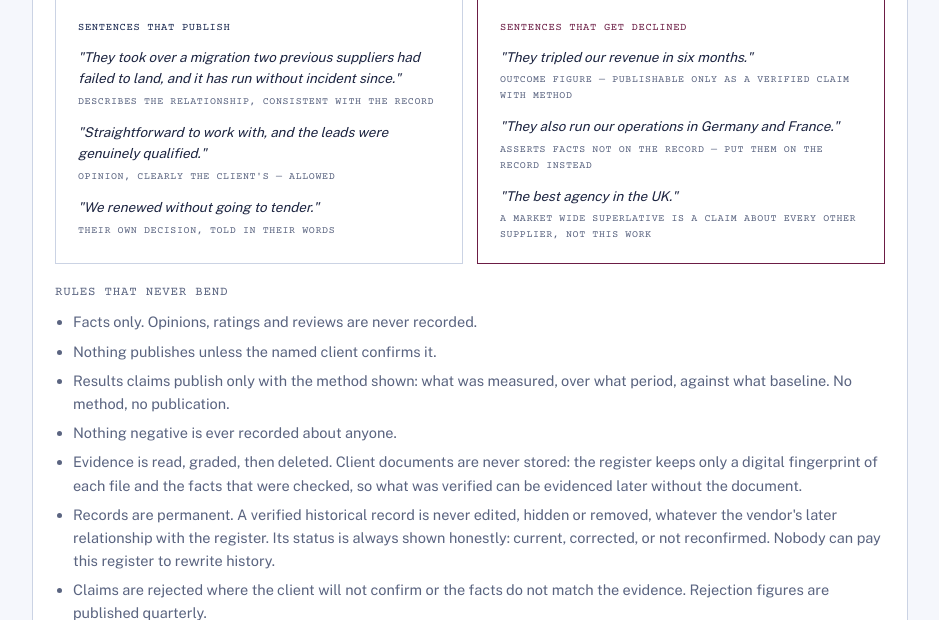
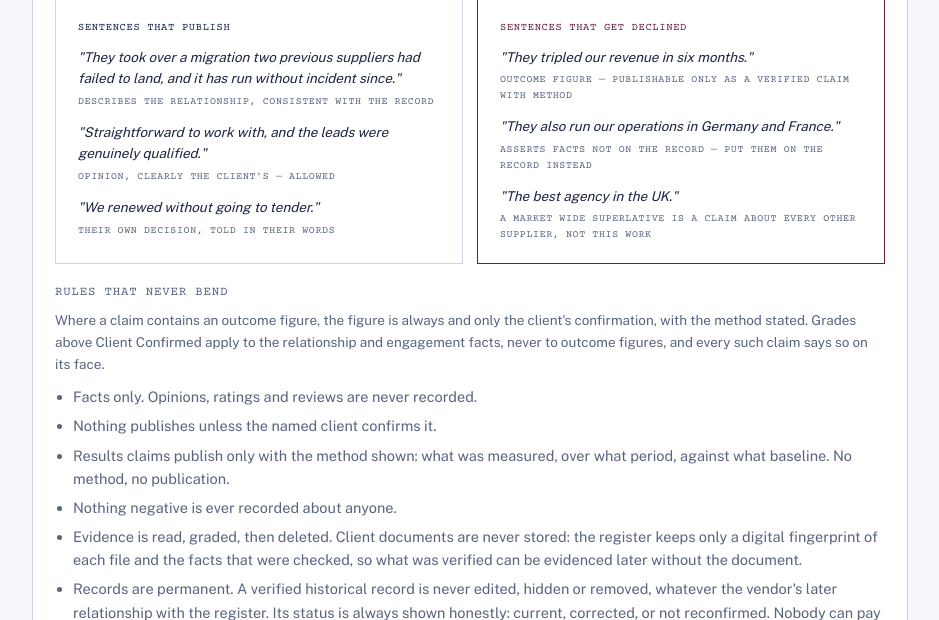
Before and after one commit to NAVVAI-BOYS/COUNTERSIGN, a Flask app: page /standard in a window 1280 px wide. Shown: the part 1131-1751 px from the top of the page, without its empty margins (170-1109 px from the left). Run offline with Flask 3, Linux system fonts and the light colour scheme.

Commit message:
Add files via upload

```diff
--- a/countersign/app.py
+++ b/countersign/app.py
@@ -95,6 +95,7 @@ class Claim(db.Model):
     sentence_review = db.Column(db.String(20), default="")      # "", pending, approved, declined
     marketing_opt_in = db.Column(db.Boolean, default=False)     # confirmer consent, captured at confirmation
     standard_version = db.Column(db.String(10), default="")     # standard in force when countersigned
+    has_outcome = db.Column(db.Boolean, default=False)          # claim contains an outcome figure
     sentence_ai_note = db.Column(db.Text, default="")
     token = db.Column(db.String(64), unique=True, nullable=False)
     state = db.Column(db.String(20), default="draft")  # submitted|draft|sent|confirmed|corrected|declined
@@ -632,6 +633,7 @@ def record_json(slug):
         "claims": [{
             "claim_no": c.claim_no,
             "standard_version": c.standard_version or None,
+            "contains_outcome_figures": bool(c.has_outcome),
             "statement": c.text,
             "client": c.client_company if c.show_confirmer else (c.anon_descriptor or "confirmed privately"),
             "grade": c.grade,
@@ -1097,6 +1099,7 @@ def admin_add_claim(vendor_id):
               scope_line=(request.form.get("scope_line") or "").strip(),
               status_line=(request.form.get("status_line") or "").strip(),
               grade=request.form.get("grade", "client_confirmed"),
+        has_outcome=bool(request.form.get("has_outcome")),
               evidence_checked=(request.form.get("evidence_checked") or "").strip(),
               anon_descriptor=(request.form.get("anon_descriptor") or "").strip(),
               token=secrets.token_urlsafe(32))
@@ -1213,6 +1216,16 @@ def admin_invite_handled(invite_id):
     inv.handled = True
     db.session.commit()
     return redirect(url_for("admin_home"))
+
+
+@app.post("/admin/claim/<int:claim_id>/toggle-outcome")
+@admin_required
+def admin_toggle_outcome(claim_id):
+    claim = db.session.get(Claim, claim_id) or abort(404)
+    claim.has_outcome = not claim.has_outcome
+    log_event(claim.id, f"outcome flag set to {claim.has_outcome}")
+    db.session.commit()
+    return redirect(f"/admin/vendor/{claim.vendor_id}")
 
 
 @app.get("/admin/countersigners")
@@ -1374,6 +1387,7 @@ with app.app_context():
         "ALTER TABLE vendor ADD COLUMN IF NOT EXISTS onboarded_at TIMESTAMP WITH TIME ZONE",
         "ALTER TABLE vendor ADD COLUMN IF NOT EXISTS widget_interest BOOLEAN DEFAULT FALSE",
         "ALTER TABLE claim ADD COLUMN IF NOT EXISTS standard_version VARCHAR(10) DEFAULT ''",
+        "ALTER TABLE claim ADD COLUMN IF NOT EXISTS has_outcome BOOLEAN DEFAULT FALSE",
     ]
     from sqlalchemy import text as _sqltext
     for _m in _migrations:
--- a/countersign/templates/admin_vendor.html
+++ b/countersign/templates/admin_vendor.html
@@ -39,6 +39,7 @@
     <div style="display:flex;gap:12px;flex-wrap:wrap">
       <div style="flex:1 1 200px"><label>Grade</label>
         <select name="grade">{% for k, v in grades.items() %}<option value="{{ k }}">{{ v }}</option>{% endfor %}</select>
+        <label style="display:flex;gap:7px;align-items:flex-start;margin-top:8px;font-size:12.5px;text-transform:none;letter-spacing:0;font-weight:500"><input type="checkbox" name="has_outcome" value="yes" style="width:auto;margin-top:2px"> Contains an outcome figure (numbers, results). Displays "what the grade covers" on the record; cannot rise above Client Confirmed until relationship and outcome grade separately.</label>
       </div>
       <div style="flex:1 1 220px"><label>If confirmed privately, describe the client (e.g. "a global technology company")</label><input type="text" name="anon_descriptor"></div>
       <div style="flex:2 1 300px"><label>Evidence checked (one item per line, leave empty for none)</label>
--- a/countersign/templates/proof.html
+++ b/countersign/templates/proof.html
@@ -20,6 +20,7 @@
     <div style="display:flex;gap:16px;align-items:flex-start;justify-content:space-between;flex-wrap:wrap">
       <p style="font-family:'Poppins',sans-serif;font-weight:500;font-size:17.5px;line-height:1.5;margin:0;flex:1 1 300px">{{ c.text }}</p>
       <span class="grade {% if c.grade=='evidence_verified' %}t2{% elif c.grade=='client_confirmed' %}t3{% endif %}" tabindex="0" data-tip="{% if c.grade=='fully_verified' %}The named client confirmed the facts, supporting documents were checked, and payment records confirm how long the relationship has run.{% elif c.grade=='evidence_verified' %}The named client confirmed the facts and supporting documents such as contracts were checked.{% else %}The named client confirmed the facts from a company email address. No documents were checked, and the record says so plainly.{% endif %}"><span class="dot"></span>{{ c.grade_label }}</span>
+      {% if c.has_outcome %}<div class="mono" style="font-size:10px;color:var(--ink-soft);margin-top:6px;max-width:540px">WHAT THE GRADE COVERS — relationship and engagement facts: {{ c.grade_label }}. Outcome figures: the client's confirmation, never audited by the register.</div>{% endif %}
     </div>
     <table style="width:100%;border-collapse:collapse;font-size:14px;margin-top:12px">
       <tr><td class="mono" style="padding:4px 14px 4px 0;white-space:nowrap">Client</td><td style="padding:4px 0">{{ c.client_company if c.show_confirmer else 'Confirmed privately' }}</td></tr>
--- a/countersign/templates/standard.html
+++ b/countersign/templates/standard.html
@@ -49,6 +49,7 @@
   </div>
 
   <div class="mono" style="margin-bottom:8px">Rules that never bend</div>
+  <p style="font-size:13.5px;color:var(--ink-soft);margin:0 0 10px">Where a claim contains an outcome figure, the figure is always and only the client's confirmation, with the method stated. Grades above Client Confirmed apply to the relationship and engagement facts, never to outcome figures, and every such claim says so on its face.</p>
   <ul style="margin:0;padding-left:18px;font-size:14.5px;color:var(--ink-soft);display:grid;gap:6px">
     <li>Facts only. Opinions, ratings and reviews are never recorded.</li>
     <li>Nothing publishes unless the named client confirms it.</li>
```
Also changed, not shown: countersign/CHANGELOG.md.
